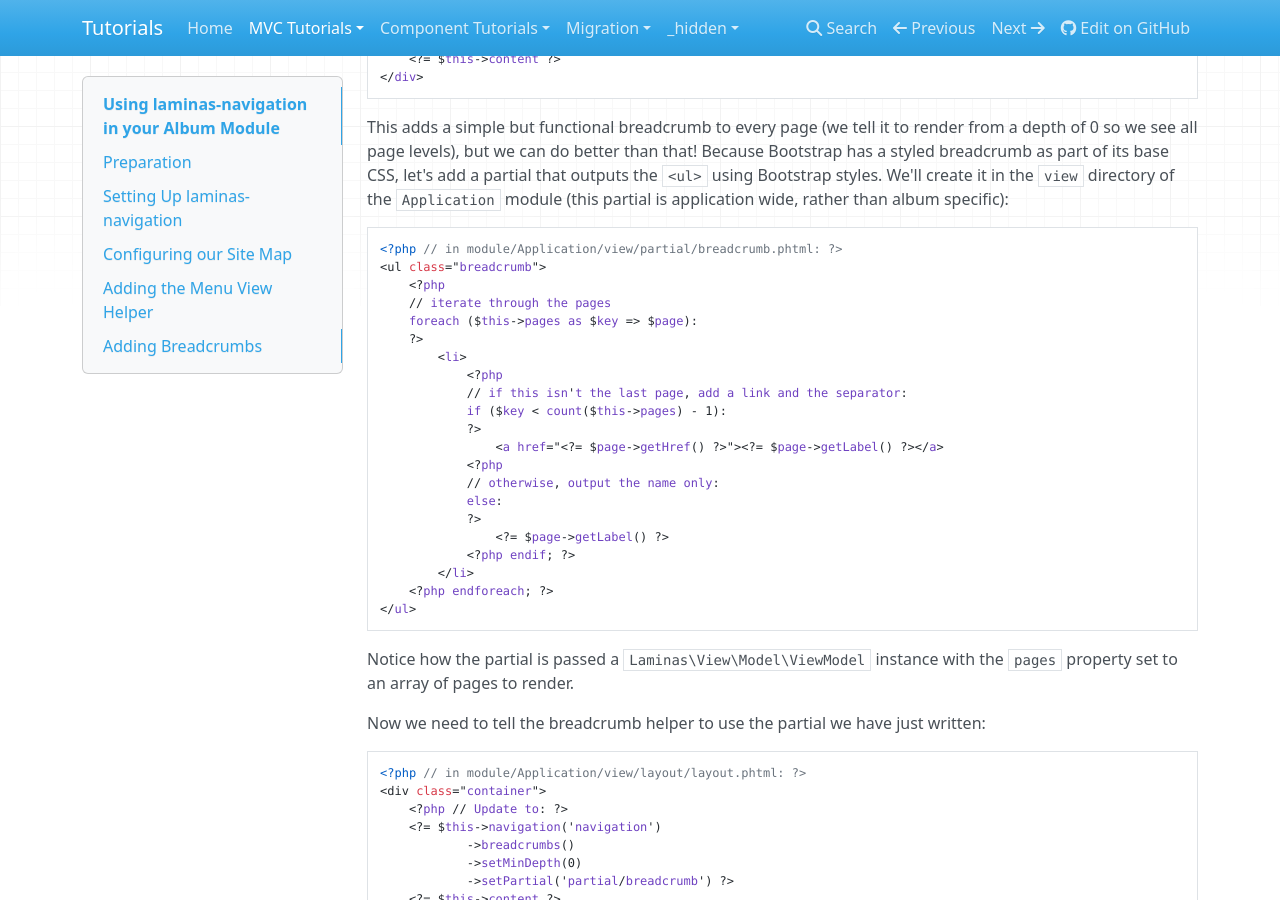
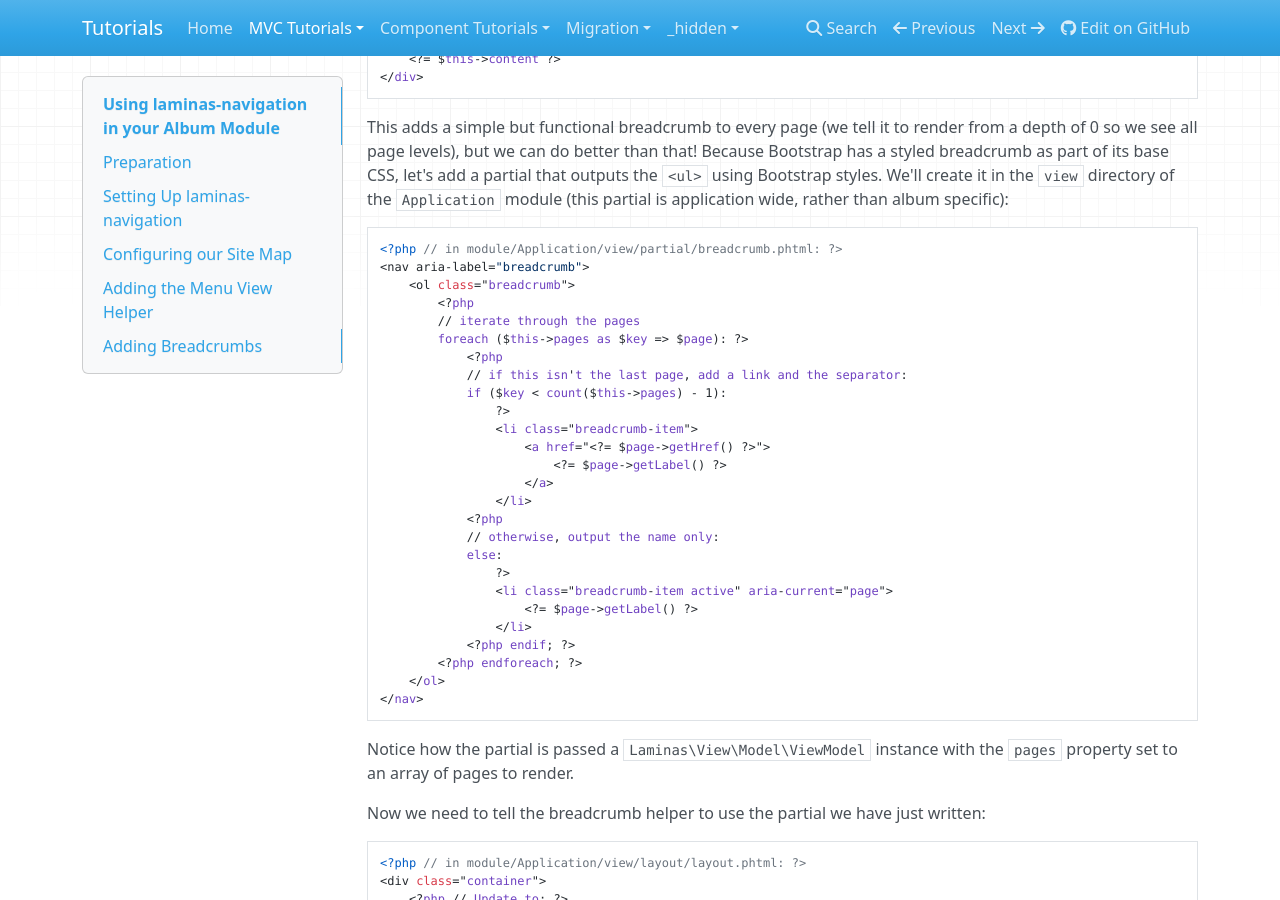
Before and after one commit to laminas/tutorials, an MkDocs documentation site: the page built from docs/book/navigation.md, in a window 1280 px wide and 900 px high, scrolled down 3283 px. Built offline with MkDocs 1.6.1, drawn with Linux system fonts in a browser that asks for light colours; nearby versions of some CDN libraries.

Commit message:
Update breadcrumb based on bootstrap 4.4

````diff
--- a/docs/book/navigation.md
+++ b/docs/book/navigation.md
@@ -196,26 +196,31 @@ rather than album specific):
 
 ```php
 <?php // in module/Application/view/partial/breadcrumb.phtml: ?>
-<ul class="breadcrumb">
-    <?php
-    // iterate through the pages
-    foreach ($this->pages as $key => $page):
-    ?>
-        <li>
+<nav aria-label="breadcrumb">
+    <ol class="breadcrumb">
+        <?php
+        // iterate through the pages
+        foreach ($this->pages as $key => $page): ?>
             <?php
             // if this isn't the last page, add a link and the separator:
             if ($key < count($this->pages) - 1):
-            ?>
-                <a href="<?= $page->getHref() ?>"><?= $page->getLabel() ?></a>
+                ?>
+                <li class="breadcrumb-item">
+                    <a href="<?= $page->getHref() ?>">
+                        <?= $page->getLabel() ?>
+                    </a>
+                </li>
             <?php
             // otherwise, output the name only:
             else:
-            ?>
-                <?= $page->getLabel() ?>
+                ?>
+                <li class="breadcrumb-item active" aria-current="page">
+                    <?= $page->getLabel() ?>
+                </li>
             <?php endif; ?>
-        </li>
-    <?php endforeach; ?>
-</ul>
+        <?php endforeach; ?>
+    </ol>
+</nav>
 ```
 
 Notice how the partial is passed a `Laminas\View\Model\ViewModel` instance with the
````
